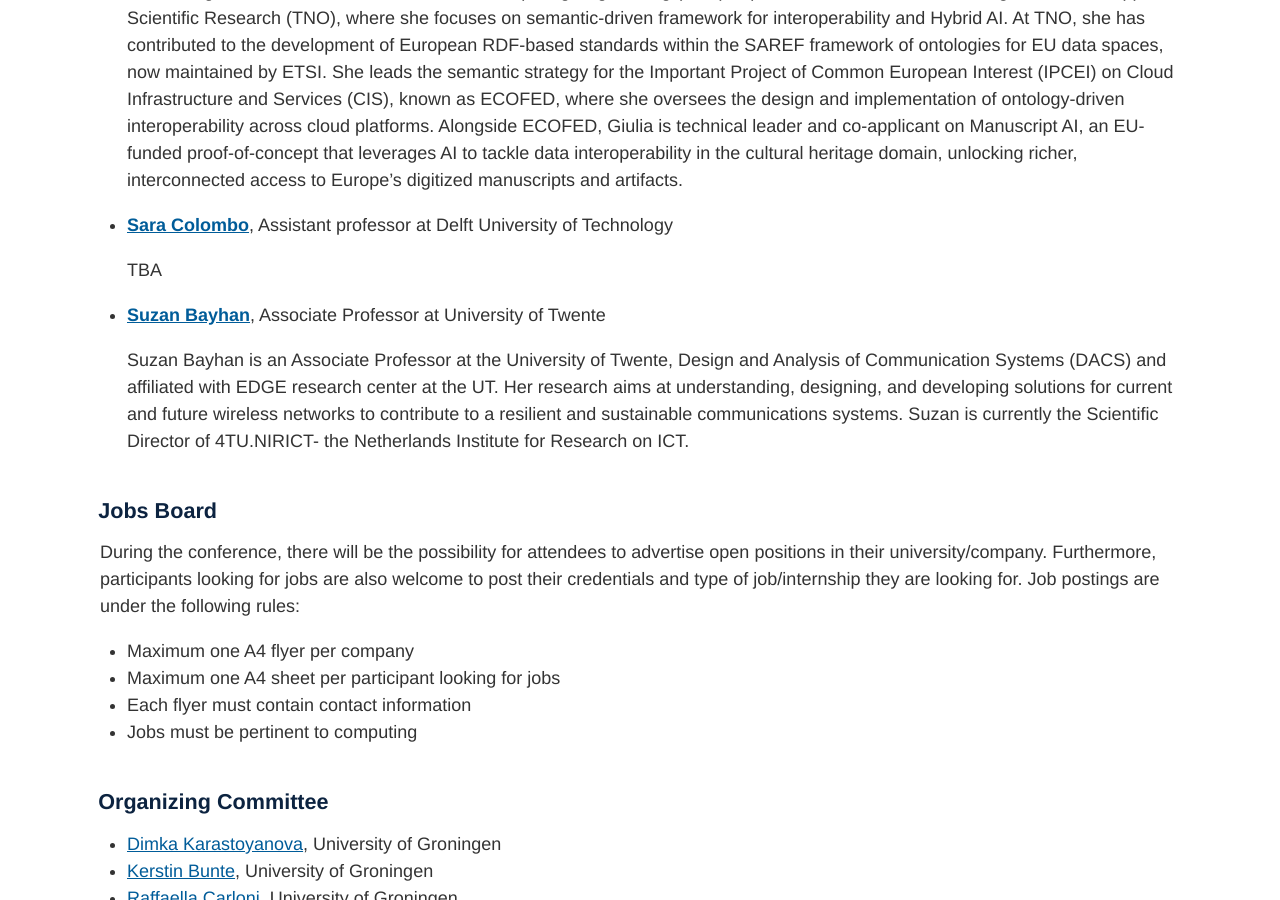
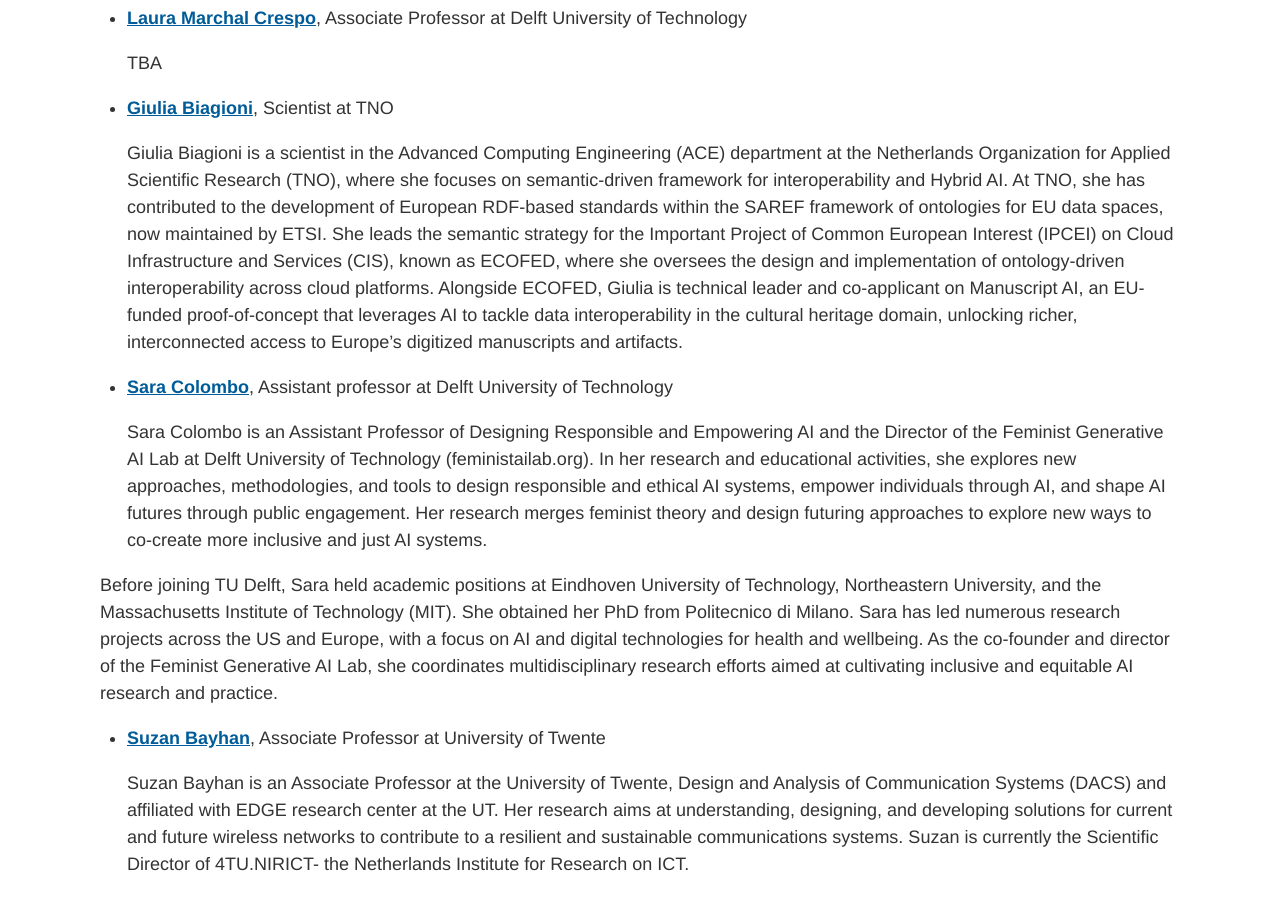
Before and after one commit to alice-and-eve/2025, a Jekyll site: the page built from index.md, in a window 1280 px wide and 900 px high, scrolled down 5399 px. Built offline with Jekyll 4.4.1, drawn with Linux system fonts in a browser that asks for light colours; some of the changed text lies outside the part shown.

Commit message:
Update index.md

```diff
--- a/index.md
+++ b/index.md
@@ -62,7 +62,7 @@
 | 12:00 - 12:30  | Talk: **Giulia Biagioni** (TNO) - **Bridging Trust and Semantics: Enhancing AI Reliability with Description Logics** <br> Artificial Intelligence is increasingly being deployed in critical domains where reliability and explainability are paramount. However, the semantic gap between symbolic knowledge representation and data-driven models remains a key challenge. This talk explores how Description Logics can bridge trust and semantics, providing a formal backbone for transparent, interoperable, and verifiable systems. I will discuss the role of ontologies in ensuring machine-understandable semantics, their impact on interoperability across domains, and how hybrid approaches can strengthen the alignment between symbolic reasoning and statistical learning. By combining semantic rigor with scalable AI methods, we can foster systems that are not only powerful but also trustworthy, paving the way for more resilient and transparent applications in domains such as cloud federation, cultural heritage, and beyond. |
 | 12:30 - 14:00  | Lunch & Exhibition & Demo|
 | 14:00 - 14:45  | Sponsor Lightning Talks <br> **Diana Bozea** (BetterBe) - **TBA** <br> **Tania Bogatsch** (DuckDB) - **TBA** <br> **Yang Soo Kloosterhof** (Powerchainger) - **Revealing the potential of smart meter data** <br> Smart meter data is becoming a cornerstone in shaping the energy system of tomorrow. By providing high-resolution, real-time information on energy consumption, it unlocks flexibility, enables better demand forecasting, and grows customer value. This data-driven approach supports better decision-making by utilities, regulators, and consumers. Grounded in scientific research, we advance analytical methods while universities prepare the next generation of data scientists. At Powerchainger, we drive innovation by creating novel data platforms, predictive algorithms, and intelligent energy analytics for transitioning towards a smarter, fairer, and more sustainable energy future.|
-| 14:45 - 15:15  | Talk: **Sara Colombo** (Delft University of Technology) - **TBA**<br> TBA |
+| 14:45 - 15:15  | Talk: **Sara Colombo** (Delft University of Technology) - **Rethinking Objectivity in Data and AI through a Feminist Lens**<br> We tend to assume that data is objective and even unquestionable truth, also as we leverage it in AI to uncover patterns, make predictions, and drive decisions. Too often, we treat data as neutral and universal knowledge, ignoring the systems and perspectives that shape it. Critical computing and feminist epistemology challenge this view, exposing how claims of objectivity can hide bias and exclusionary practices and silence lived experience in data-driven technologies. I argue that questioning what counts as “data” and whose data count is not a distraction from scientific and technological advancement but is essential to it. By embedding plurality, participation, and transparency into data-driven systems and AI, we can design technologies that reflect human complexity rather than erase it, opening the way for more inclusive and just forms of progress. |
 | 15:15 - 15:45  | Coffee Break |
 | 15:45 - 16:15  | Talk: **Suzan Bayhan** (University of Twente) - **Towards More Sustainable Mobile Networks** <br> Wireless networks have significant potential to reduce environmental impact across key sectors, such as transportation and agriculture, by enabling smarter decision-making and enhancing efficiency through data collection and processing. However, the environmental costs of the communication networks themselves must not be overlooked. With the ITU-T’s and EU’s goals to cut the emissions significantly (e.g., around 50%) across all sectors by 2030, it is paramount to examine the sustainability of mobile networks which we rely on increasingly. In this talk, I will present the latest efforts to make mobile networks more sustainable with a particular focus on energy efficiency and share some highlights from our research on the potential of infrastructure sharing towards more sustainable mobile networks. |
 | 16:15 - 16:25  | Poster Awards |
@@ -129,7 +129,9 @@
 
 - **<a href="https://www.tudelft.nl/io/over-io/personen/colombo-s" target="_blank" rel="noopener noreferrer">Sara Colombo</a>**, Assistant professor at Delft University of Technology
 
-  TBA
+  Sara Colombo is an Assistant Professor of Designing Responsible and Empowering AI and the Director of the Feminist Generative AI Lab at Delft University of Technology (feministailab.org). In her research and educational activities, she explores new approaches, methodologies, and tools to design responsible and ethical AI systems, empower individuals through AI, and shape AI futures through public engagement. Her research merges feminist theory and design futuring approaches to explore new ways to co-create more inclusive and just AI systems.
+
+Before joining TU Delft, Sara held academic positions at Eindhoven University of Technology, Northeastern University, and the Massachusetts Institute of Technology (MIT). She obtained her PhD from Politecnico di Milano. Sara has led numerous research projects across the US and Europe, with a focus on AI and digital technologies for health and wellbeing. As the co-founder and director of the Feminist Generative AI Lab, she coordinates multidisciplinary research efforts aimed at cultivating inclusive and equitable AI research and practice.
 
 - **<a href="https://people.utwente.nl/suzan.bayhan" target="_blank" rel="noopener noreferrer">Suzan Bayhan</a>**, Associate Professor at University of Twente
 
```
